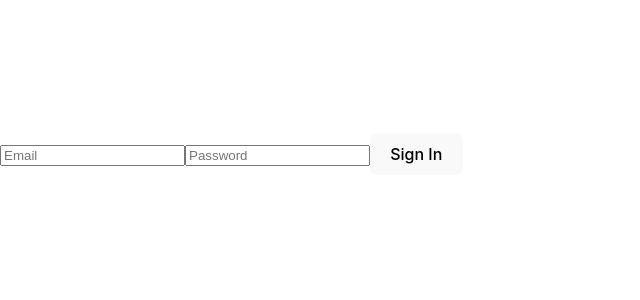
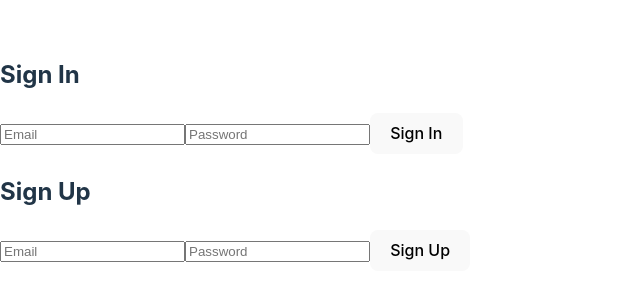
Before and after one commit to PopovaOlha/graphiql-app, a React (Vite) app: page / in a window 1280 px wide. Shown: the part 246-546 px from the top of the page, without its empty margins (0-640 px from the left). Built offline with nearby package versions, Linux system fonts and the light colour scheme.

Commit message:
refactor: change logic of login and logout forms

```diff
--- a/src/components/Auth/AuthComponent.tsx
+++ b/src/components/Auth/AuthComponent.tsx
@@ -1,13 +1,13 @@
-import React from "react";
-import { Route, BrowserRouter as Router, Routes } from "react-router-dom";
+import React, { useState } from "react";
+import { auth } from "../../../firebase";
 import SignIn from "./SignIn";
 import SignOut from "./SignOut";
 import SignUp from "./SignUp";
 import WelcomePage from "../../pages/WelcomePage";
-import { auth } from "../../../firebase";
-import { AuthComponentProps } from "../../types/interfaces";
 
-const AuthComponent: React.FC<AuthComponentProps> = ({ user, setUser }) => {
+const AuthComponent: React.FC = () => {
+  const [user, setUser] = useState<any | null>(auth.currentUser);
+
   const handleSignInSuccess = () => {
     setUser(auth.currentUser);
   };
@@ -21,30 +21,20 @@ const AuthComponent: React.FC<AuthComponentProps> = ({ user, setUser }) => {
   };
 
   return (
-    <Router>
     <div>
-        <Routes>
-          <Route path="/welcome" element={<WelcomePage />} />
       {user ? (
         <>
           <p>Welcome, {user.email}</p>
           <SignOut onSignOutSuccess={handleSignOutSuccess} />
+          <WelcomePage />
         </>
       ) : (
         <>
-              <Route
-                path="/"
-                element={<SignIn onSignInSuccess={handleSignInSuccess} />}
-              />
-              <Route
-                path="/"
-                element={<SignUp onSignUpSuccess={handleSignUpSuccess} />}
-              />
+          <SignIn onSignInSuccess={handleSignInSuccess} />
+          <SignUp onSignUpSuccess={handleSignUpSuccess} />
         </>
       )}
-        </Routes>
     </div>
-    </Router>
   );
 };
 
--- a/src/components/Auth/SignIn.tsx
+++ b/src/components/Auth/SignIn.tsx
@@ -1,9 +1,12 @@
 import React, { useState } from "react";
 import { signInWithEmailAndPassword } from "firebase/auth";
 import { auth } from "../../../firebase";
-import { SignInProps } from "../../types/interfaces";
 
-const SignIn: React.FC<SignInProps> = ({ onSignInSuccess }: { onSignInSuccess: () => void }) => {
+interface SignInProps {
+  onSignInSuccess: () => void;
+}
+
+const SignIn: React.FC<SignInProps> = ({ onSignInSuccess }) => {
   const [email, setEmail] = useState("");
   const [password, setPassword] = useState("");
   const [error, setError] = useState<string | null>(null);
@@ -21,6 +24,7 @@ const SignIn: React.FC<SignInProps> = ({ onSignInSuccess }: { onSignInSuccess: (
 
   return (
     <div>
+      <h2>Sign In</h2>
       <input
         type="email"
         placeholder="Email"
--- a/src/components/Auth/SignUp.tsx
+++ b/src/components/Auth/SignUp.tsx
@@ -1,8 +1,10 @@
 import React, { useState } from "react";
 import { createUserWithEmailAndPassword } from "firebase/auth";
-import { Auth } from "firebase/auth";
 import { auth } from "../../../firebase";
-import { SignUpProps } from "../../types/interfaces";
+
+interface SignUpProps {
+  onSignUpSuccess: () => void;
+}
 
 const SignUp: React.FC<SignUpProps> = ({ onSignUpSuccess }) => {
   const [email, setEmail] = useState("");
@@ -11,7 +13,7 @@ const SignUp: React.FC<SignUpProps> = ({ onSignUpSuccess }) => {
 
   const handleSignUp = async () => {
     try {
-      await createUserWithEmailAndPassword(auth as Auth, email, password);
+      await createUserWithEmailAndPassword(auth, email, password);
       setError(null);
       onSignUpSuccess();
     } catch (error: any) {
@@ -22,6 +24,7 @@ const SignUp: React.FC<SignUpProps> = ({ onSignUpSuccess }) => {
 
   return (
     <div>
+      <h2>Sign Up</h2>
       <input
         type="email"
         placeholder="Email"
```
Lines whose indentation alone changed are shown as unchanged.
